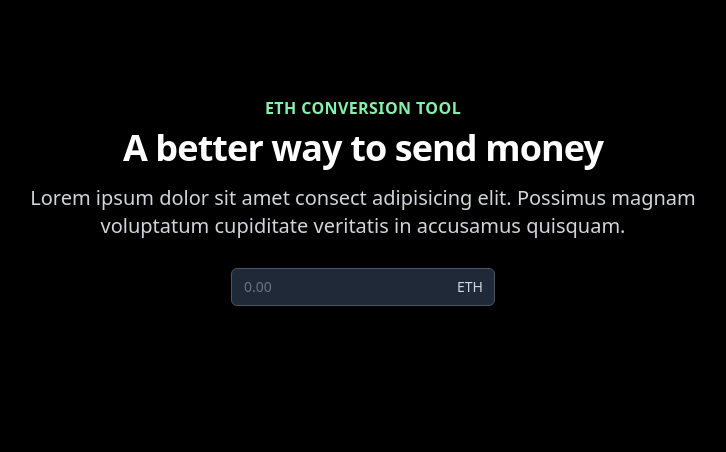
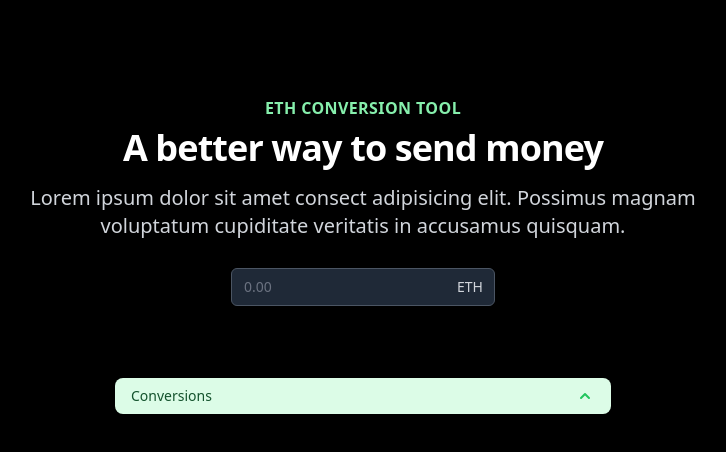
Before and after one commit to Speediing/eth-conversion, a Next.js app: page / in a window 1280 px wide. Shown: the top 452 px of the page, without its empty margins (277-1003 px from the left). Built offline with nearby package versions, Linux system fonts and the light colour scheme.

Commit message:
Add rest of ui

```diff
--- a/components/TextField.tsx
+++ b/components/TextField.tsx
@@ -8,7 +8,7 @@ const TextField = () => {
           type="text"
           name="price"
           id="price"
-          className="focus:ring-indigo-500  bg-gray-800 focus:border-indigo-500 block w-full  pr-12 sm:text-sm border-gray-600 rounded-md text-white"
+          className="focus:ring-green-500  bg-gray-800 focus:border-green-500 block w-full  pr-12 sm:text-sm border-gray-600 rounded-md text-white"
           placeholder="0.00"
           aria-describedby="price-currency"
         />
--- a/package.json
+++ b/package.json
@@ -8,6 +8,8 @@
     "lint": "next lint"
   },
   "dependencies": {
+    "@headlessui/react": "^1.4.3",
+    "@heroicons/react": "^1.0.5",
     "@tailwindcss/forms": "^0.4.0",
     "next": "12.0.8",
     "react": "17.0.2",
--- a/pages/index.tsx
+++ b/pages/index.tsx
@@ -3,7 +3,8 @@ import Head from "next/head";
 import Image from "next/image";
 import Header from "../components/Header";
 import TextField from "../components/TextField";
-import styles from "../styles/Home.module.css";
+import { Disclosure } from "@headlessui/react";
+import { ChevronUpIcon } from "@heroicons/react/solid";
 
 const Home: NextPage = () => {
   return (
@@ -21,6 +22,33 @@ const Home: NextPage = () => {
             <TextField />
           </div>
         </div>
+        <div className="w-full px-4 pt-16">
+          <div className="w-full max-w-lg p-2 mx-auto bg-black rounded-2xl">
+            <Disclosure>
+              {({ open }) => (
+                <>
+                  <Disclosure.Button className="flex justify-between w-full px-4 py-2 text-sm font-medium text-left text-green-900 bg-green-100 rounded-lg hover:bg-green-200 focus:outline-none focus-visible:ring focus-visible:ring-green-500 focus-visible:ring-opacity-75">
+                    <span>Conversions</span>
+                    <ChevronUpIcon
+                      className={`${
+                        open ? "transform rotate-180" : ""
+                      } w-5 h-5 text-green-500`}
+                    />
+                  </Disclosure.Button>
+                  <Disclosure.Panel className="px-4 pt-4 pb-2 text-sm text-gray-500">
+                    <TextField />
+                    <TextField />
+                    <TextField />
+                    <TextField />
+                    <TextField />
+                    <TextField />
+                    <TextField />
+                  </Disclosure.Panel>
+                </>
+              )}
+            </Disclosure>
+          </div>
+        </div>
       </main>
     </div>
   );
```
Also changed, not shown: 1 other file (tests, documents, lock files or other folders).
